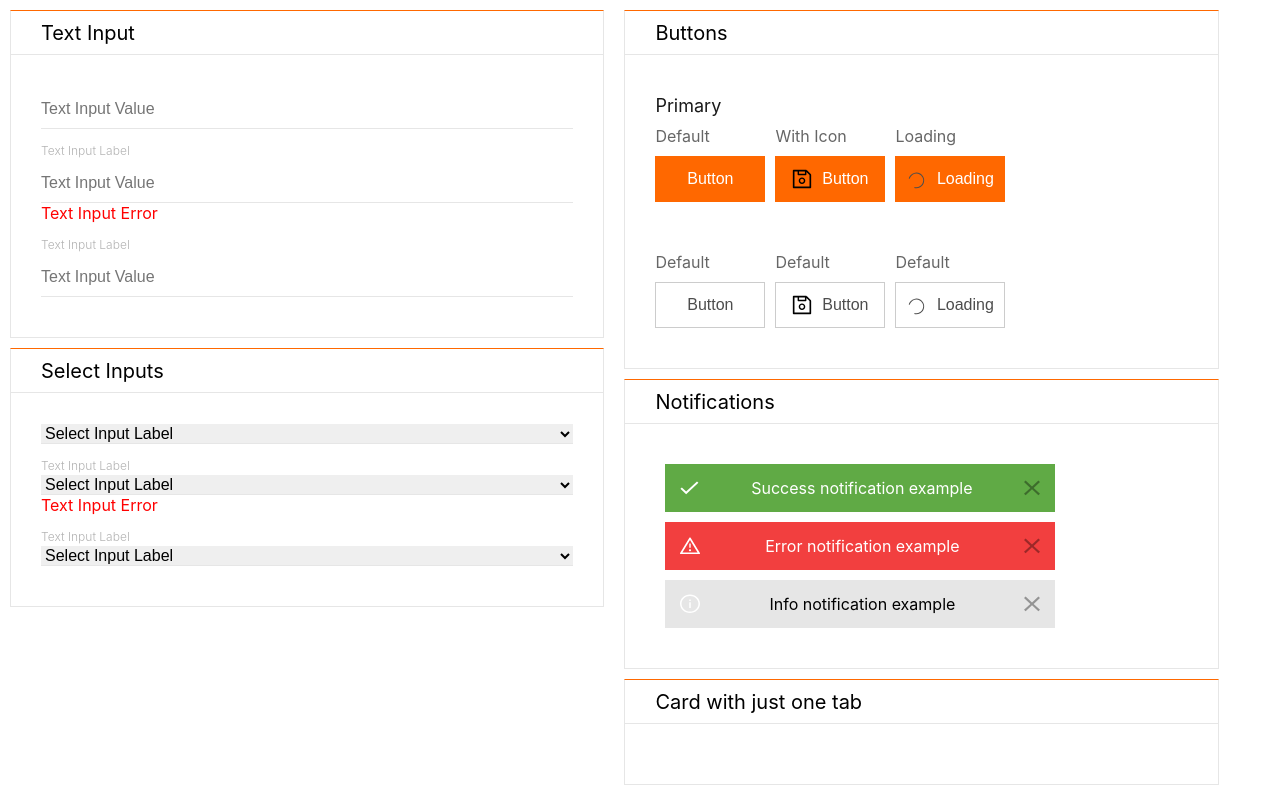
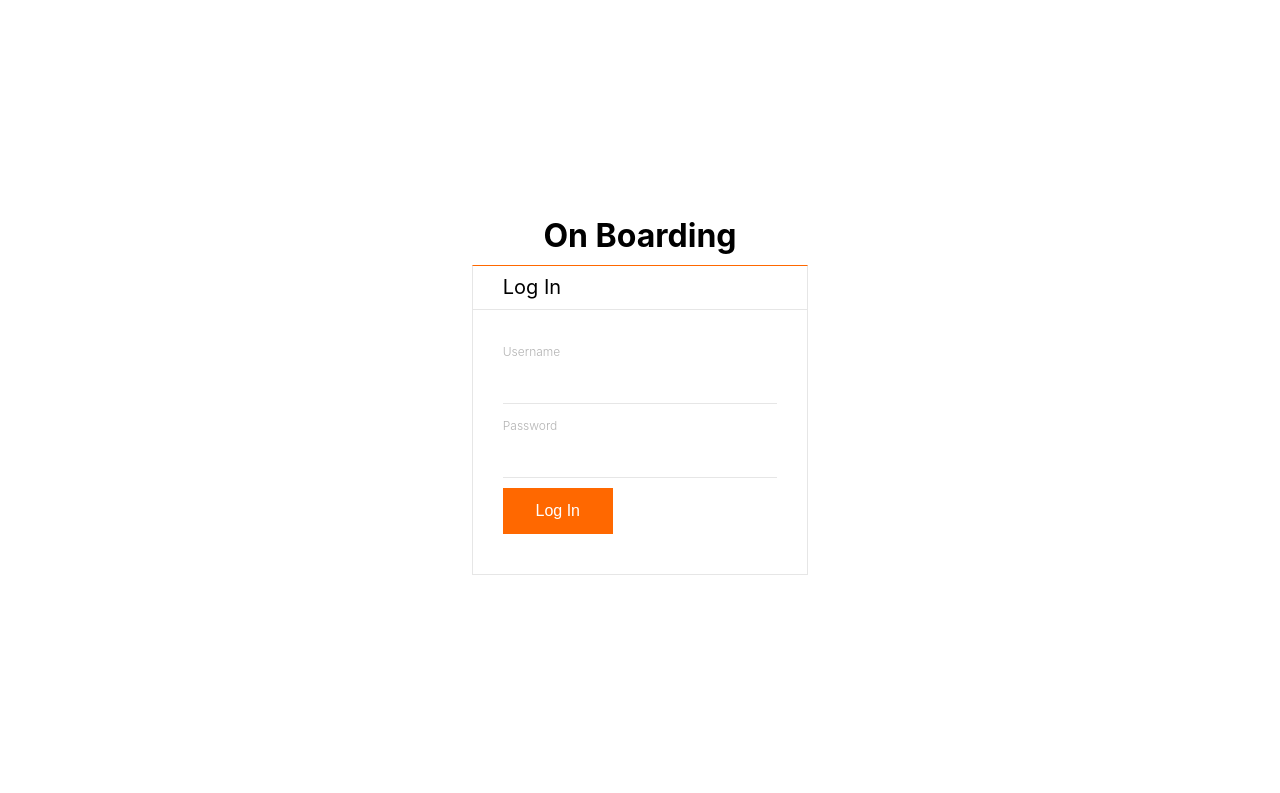
Before and after one commit to MDukauskas/WGT-React, a React (Create React App) app: page /login in a window 1280 px wide. Shown: the top 793 px of the page. Built offline with nearby package versions, Linux system fonts and the light colour scheme.

Commit message:
Added login page Added router user list page

```diff
--- a/package.json
+++ b/package.json
@@ -9,6 +9,7 @@
     "node-sass": "^4.13.1",
     "react": "^16.12.0",
     "react-dom": "^16.12.0",
+    "react-router-dom": "^5.1.2",
     "react-scripts": "3.3.0"
   },
   "scripts": {
--- a/src/App.js
+++ b/src/App.js
@@ -1,12 +1,32 @@
-import React from 'react';
-import { ComponentsPage } from './pages/ComponentsPage/ComponentsPage';
+import React from "react";
+import {
+  BrowserRouter as Router,
+  Switch,
+  Route,
+  Link
+} from "react-router-dom";
+import { ComponentsPage, LoginPage, UserListPage } from './pages';
 import './App.scss';
 
 
+
 function App() {
+
   return (
     <div className="App">
-      <ComponentsPage />
+      <Router>
+        <Switch>
+          <Route path="/login">
+            <LoginPage />
+          </Route>
+          <Route path="/users">
+            <UserListPage />
+          </Route>
+          <Route path="/">
+            <ComponentsPage />
+          </Route>
+        </Switch>
+      </Router>
     </div>
   );
 }
--- a/src/components/Button/index.js
+++ b/src/components/Button/index.js
@@ -8,7 +8,9 @@ export const Button = (props) => {
     if (props.primary === true) {
         classes = classes + ' btn-primary'
     }
-    return  <button className={classes}>{props.children}</button>
+    return <button className={classes} onClick={props.onClick} >
+        {props.children}
+    </button>
 
 
 }
--- a/src/components/InputGroup/index.js
+++ b/src/components/InputGroup/index.js
@@ -1,11 +1,35 @@
 import React from 'react'
 import './index.scss'
+import { useState } from 'react'
+
 
 export const InputGroup = (props) => {
+
     return <div className="input-group">
         <span className="input-group_label">{props.label}</span>
-        {props.type === 'text' && <input type="text" placeholder="Text Input Value" onChange={() => { }} />}
-        {props.type === 'select' && <select><option value="">Select Input Label</option></select>}
+        {props.type === 'text' &&
+            <input
+                type="text"
+                value={props.value}
+                onChange={e => props.onChange && props.onChange(e.target.value)}
+            />
+        }
+        {props.type === 'password' &&
+            <input
+                type="password"
+                value={props.value}
+                onChange={e => props.onChange && props.onChange(e.target.value)}
+            />
+        }
+        {props.type === 'select' &&
+            <select>
+                <option
+                    value=""
+                >
+                    Select Input Label
+                </option>
+            </select>
+        }
         <span className="input-group_error">{props.error}</span>
     </div>
 }
--- /dev/null
+++ b/src/pages/LoginPage/index.js
@@ -0,0 +1,24 @@
+import React, { useState } from 'react'
+import { InputGroup, Card, Button } from '../../components'
+import './index.scss'
+
+export const LoginPage = () => {
+
+    const [username, setUsername] = useState('')
+    const [password, setPassword] = useState('')
+
+    function login() {
+        alert(`${username} ${password}`)
+    }
+
+    return (
+        <div className="login">
+            <h1>On Boarding</h1>
+            <Card title="Log In">
+                <InputGroup type="text" label="Username" value={username} onChange={setUsername} />
+                <InputGroup type="password" label="Password" value={password} onChange={setPassword} />
+                <Button onClick={login} primary>Log In</Button>
+            </Card>
+        </div>
+    )
+}
--- /dev/null
+++ b/src/pages/LoginPage/index.scss
@@ -0,0 +1,8 @@
+.login {
+    display: flex;
+    align-items: center;
+    flex-direction: column;
+    width: 100%;
+    height: 100vh;
+    justify-content: center;
+}
--- /dev/null
+++ b/src/pages/UserListPage/index.js
@@ -0,0 +1,10 @@
+import React, { useState } from 'react'
+import { InputGroup, Card, Button } from '../../components'
+import './index.scss'
+
+export const UserListPage = () => {
+
+    return (
+        <div> User page</div>
+    )
+}
--- /dev/null
+++ b/src/pages/index.js
@@ -0,0 +1,3 @@
+export * from './ComponentsPage'
+export * from './LoginPage'
+export * from './UserListPage'
```
Also changed, not shown: src/pages/ComponentsPage/index.js (renamed from src/pages/ComponentsPage/ComponentsPage.js), src/pages/UserListPage/index.scss (added), 1 other file (tests, documents, lock files or other folders).
